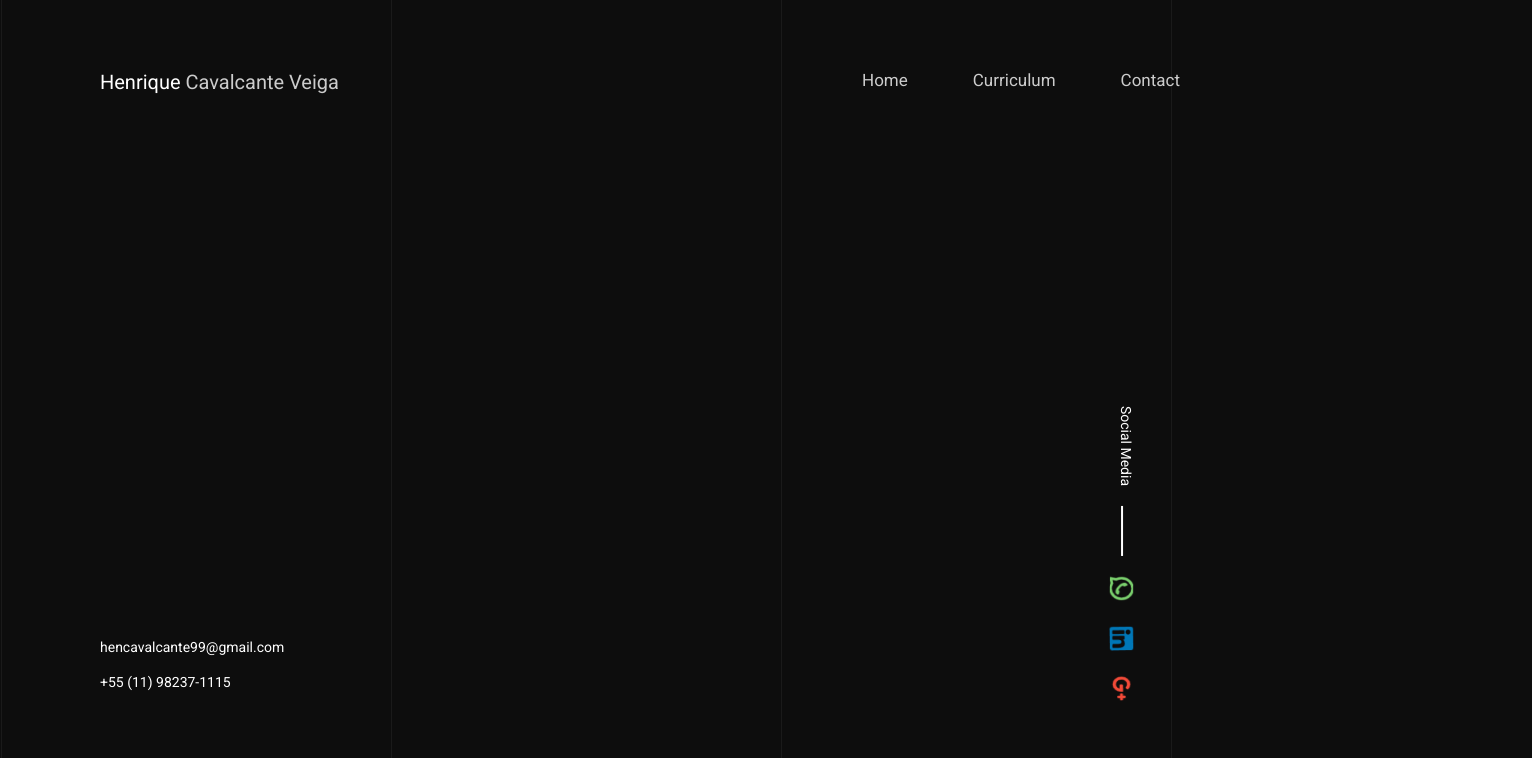
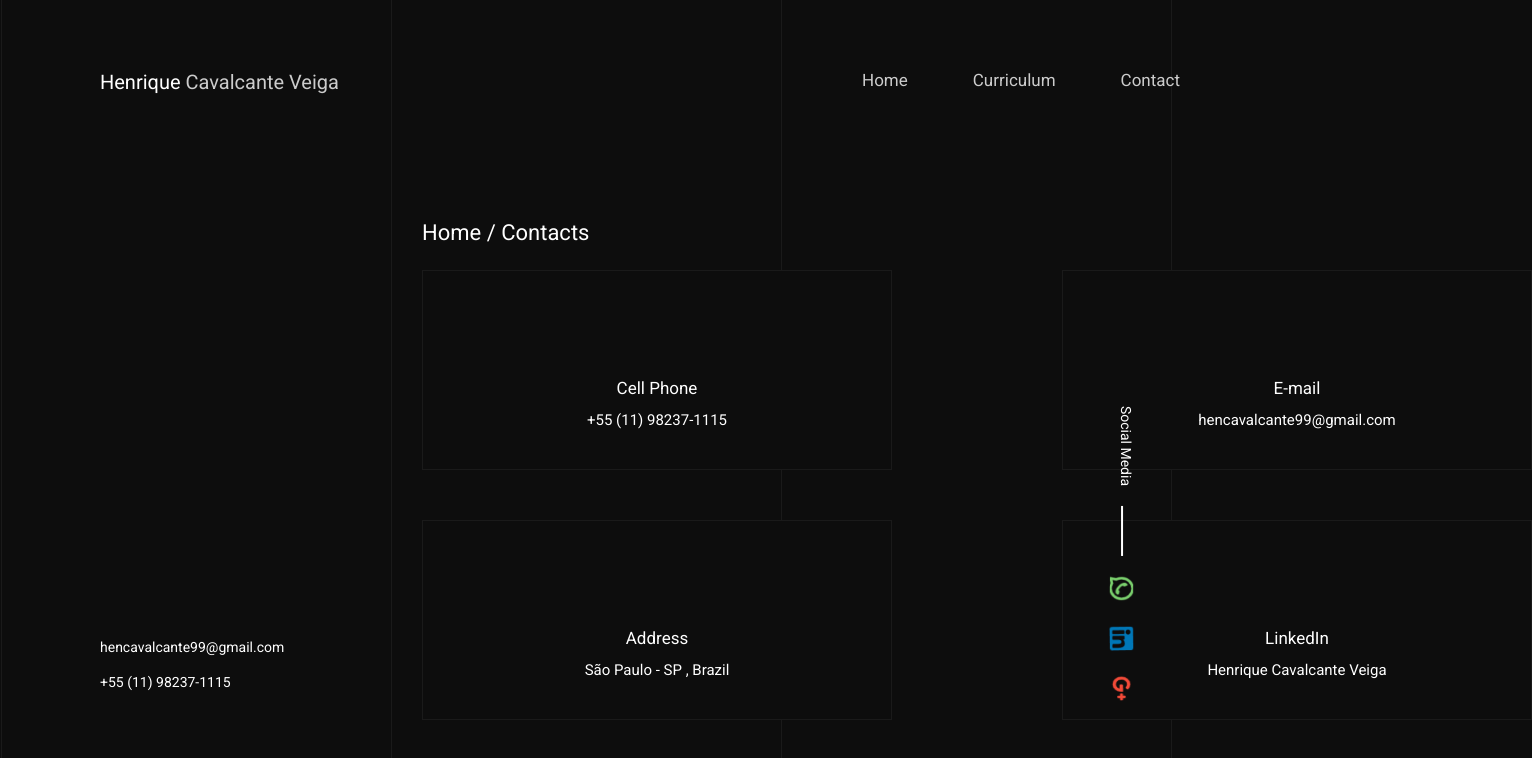
Before and after one commit to kodiKING10/PersonalPortfolio, a React (Create React App) app: page /contacts in a window 1280 px wide. Shown: the top 758 px of the page, 1532 px wide, since content can reach past the window. Built offline with nearby package versions, Linux system fonts and the light colour scheme.

Commit message:
Contact page

```diff
--- a/src/pages/Contacts/index.js
+++ b/src/pages/Contacts/index.js
@@ -9,6 +9,74 @@ export default function Contacts(){
         <div className="container">
             <Header />
 
+            <div className="screenPath"><p className="screenPathText">Home / Contacts</p></div>
+            <div className="wrapper">
+                <div className="wrapperContact">
+
+                    <div className="boxContact">
+
+                        <div className="infoContact">
+
+                            <div className="iconTel"></div>
+
+                            <div className="textContact">
+                                <p className="titleContact">Cell Phone</p>
+                                <p className="descriptionContact">+55 (11) 98237-1115</p>
+                            </div>
+
+                        </div>
+
+                    </div>
+                    <div className="boxContact-lower">
+
+                        <div className="infoContact">
+
+                            <div className="iconAddress"></div>
+
+                            <div className="textContact">
+                                <p className="titleContact">Address</p>
+                                <p className="descriptionContact">São Paulo - SP , Brazil</p>
+                            </div>
+
+                        </div>
+
+                    </div>
+
+                </div>
+
+                <div className="wrapperContact">
+                    <div className="boxContact">
+
+                        <div className="infoContact">
+
+                            <div className="iconEmail"></div>
+
+                            <div className="textContact">
+                                <p className="titleContact">E-mail</p>
+                                <p className="descriptionContact">hencavalcante99@gmail.com</p>
+                            </div>
+
+                        </div>
+
+                    </div>
+
+                    <div className="boxContact-lower">
+
+                        <div className="infoContact">
+
+                            <div className="iconEmail"></div>
+
+                            <div className="textContact">
+                                <p className="titleContact">LinkedIn</p>
+                                <p className="descriptionContact">Henrique Cavalcante Veiga</p>
+                            </div>
+
+                        </div>
+
+                    </div>
+                </div>
+            </div>
+
             <Footer />
         </div>
     );
--- a/src/pages/Contacts/styles.css
+++ b/src/pages/Contacts/styles.css
@@ -0,0 +1,87 @@
+.wrapper {
+    display: inline-flex;
+    margin-left: 252px;
+    margin-top: 270px;
+}
+
+.screenPath {
+    position: absolute;
+    top: 220px;
+    left: 422px;
+}
+
+.screenPathText {
+    font-size: 22px;
+}
+
+.wrapperContact {
+    width: 100%;
+    display: inline-grid;
+    align-items: center;
+    justify-content: center;
+}
+
+.boxContact {
+    background-color: #0d0d0d;
+    width: 470px !important;
+    height: 200px !important;
+    border: solid 0.5px #1a1a1a;
+    margin-left: 170px;
+    border-radius: 0px;
+    cursor: pointer;
+    box-shadow: inset 0 0 0 0 #66FF99;
+    -webkit-transition: ease-out 0.4s;
+    -moz-transition: ease-out 0.4s;
+    transition: ease-out 0.4s;
+}
+
+.boxContact:hover {
+    background-color: #66ff99;
+    box-shadow: inset 0 0 0 50px #66FF99;
+}
+
+.boxContact-lower {
+    background-color: #0d0d0d;
+    width: 470px !important;
+    height: 200px !important;
+    border: solid 0.5px #1a1a1a;
+    margin-top: 50px;
+    margin-left: 170px;
+    border-radius: 0px;
+    cursor: pointer;
+    box-shadow: inset 0 0 0 0 #66FF99;
+    -webkit-transition: ease-out 0.4s;
+    -moz-transition: ease-out 0.4s;
+    transition: ease-out 0.4s;
+}
+
+.boxContact-lower:hover {
+    background-color: #66ff99;
+    box-shadow: inset 0 0 0 50px #66FF99;
+}
+
+.boxContact p {
+    text-align: center;
+}
+
+.boxContact-lower p {
+    text-align: center;
+}
+
+.infoContact {
+    display: flex;
+    justify-content: center;
+    margin-top: 100px;
+}
+
+.textContact {
+    line-height: 2;
+}
+
+.titleContact {
+    font-size: 17px;
+}
+
+.descriptionContact {
+    font-size: 15px;
+}
```
